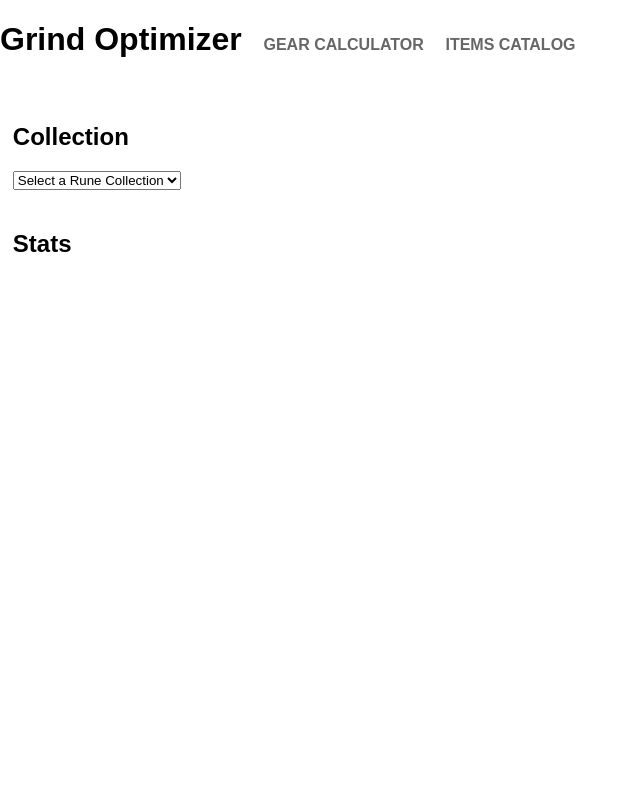
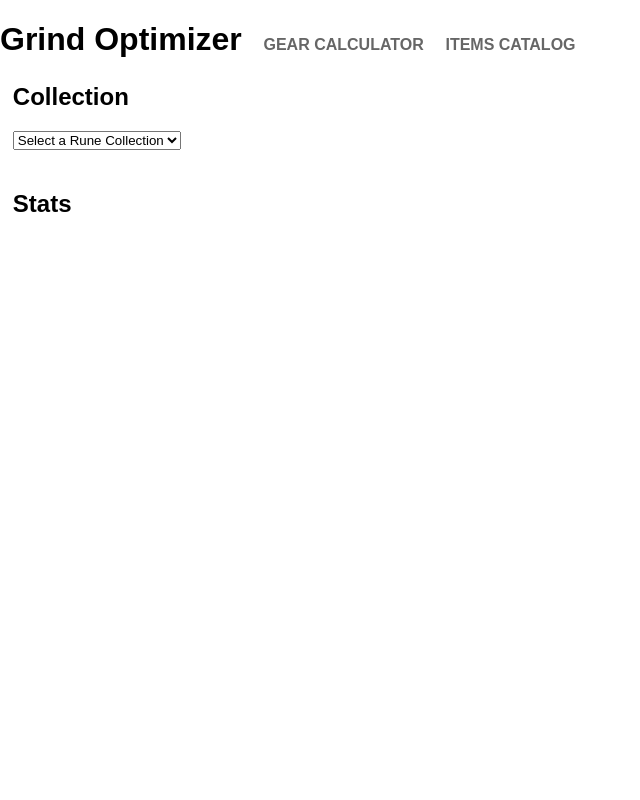
Before and after one commit to DanaMercury/dragonsoul, a Django app: template runes/templates/runes/index.html in a window 1280 px wide. Shown: the whole page, without its empty margins (0-640 px from the left). Run offline with Django 3.2, Linux system fonts and the light colour scheme; the template is opened without the code that fills it, so the values that code supplies are empty; some libraries are stand-ins or nearby versions.

Commit message:
minor styling cleanup; remove debug code

```diff
--- a/runes/templates/runes/index.html
+++ b/runes/templates/runes/index.html
@@ -13,12 +13,13 @@
 		.bg4 { background: rgba(140,75,198,.1); border: solid 1px #8C4BC6; }
 		.bg5 { background: rgba(242,130,0,.1); border: solid 1px #F28200; }
 		#mainnav { position: fixed; top: 0; left: 0; height: 60px; }
-		#runeside { position: fixed; top: 90px; left: 0; bottom: 0; width: 60%; padding: 1vw; overflow: scroll; }
-		#heroside { position: fixed; top: 90px; right: 0; bottom: 0; width: 35%; padding: 1vw; overflow: scroll; }
+		#runeside { position: fixed; top: 70px; left: 0; bottom: 0; width: 60%; padding: 1vw; overflow: scroll; }
+		#heroside { position: fixed; top: 70px; right: 0; bottom: 0; width: 35%; padding: 1vw; overflow: scroll; }
 		#heroside ul { list-style: none; padding; 0; margin: 0 20px 0 -40px; }
 		#heroside ul li { display: inline-block; padding: 0; }
 		#heroside ul li img { width: 50px; margin: 0; opacity: 0.6; filter: grayscale(.7); cursor: pointer; }
 		#heroside ul li img.match { opacity: 1; filter: grayscale(0); }
+		div h2:first-of-type { margin-top: 0; }
 		select { display: block; margin-bottom: 40px;}
 		label { display: inline-block; margin-bottom: 10px; width: 32%; }
 		.toggle { font-size: 50%; color: #666666; text-transform: uppercase; display: inline-block; margin-left: 1vw; -webkit-text-stroke: 0px; cursor: pointer; text-decoration: none; }
@@ -94,7 +95,6 @@
 
 
 		function update() {
-			console.log('update');
 			var collection = $('#collection').val();
 			var matches = []
 			if(collection != -1) {
@@ -106,7 +106,6 @@
 					var new_matches = []
 					var stat = stats[this.id];
 					for(var i = 0; i < stat.heroes.length; i++) {
-						console.log(stat.heroes[i]);
 						if(matches.indexOf(stat.heroes[i]) > -1) {
 							new_matches.push(stat.heroes[i]);
 						}
@@ -114,8 +113,6 @@
 					matches = new_matches.slice();
 				}
 			});
-
-			console.log(matches);
 
 			$("img").each(function() {
 				$(this).removeClass('match');
```
